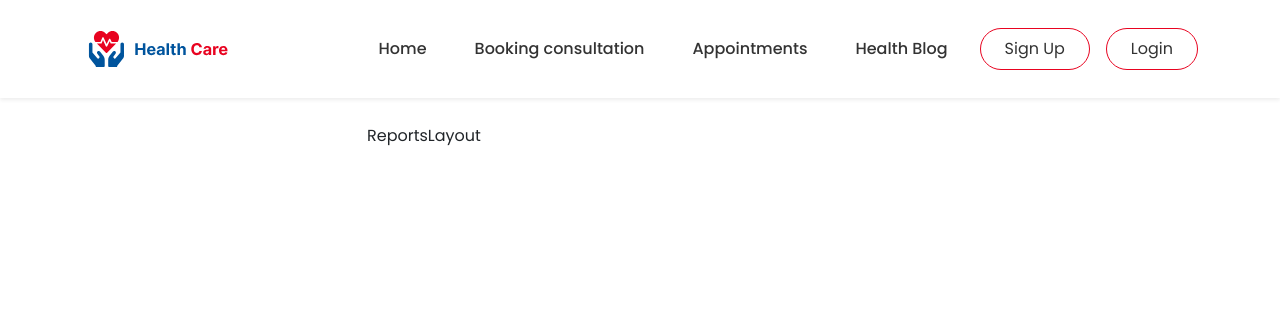
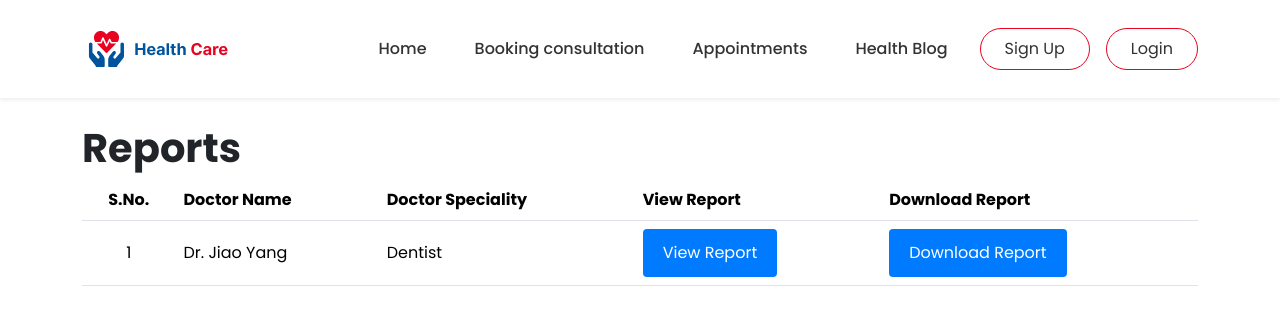
Before and after one commit to Krea132/med_appt_react, a React (Create React App) app: page /ReportsLayout in a window 1280 px wide. Shown: the top 316 px of the page. Built offline with nearby package versions, Linux system fonts and the light colour scheme.

Commit message:
[WIP] ReportsLayout

```diff
--- a/src/components/ReportsLayout/ReportsLayout.js
+++ b/src/components/ReportsLayout/ReportsLayout.js
@@ -5,11 +5,54 @@ function ReportsLayout() {
 
   return (
     <div className="container-xl h-100 pt-4">
-        <div className="row justify-content-center">
-            <div className="col-12 col-md-6">
-            ReportsLayout
-            </div>
-        </div>
+      <h1 className='h1 fw-bold'>Reports</h1>
+        <table className="table mx-auto mb-5">
+            <thead>
+            <tr>
+                <th className='text-center' scope="col">S.No.</th>
+                <th scope="col">Doctor Name</th>
+                <th scope="col">Doctor Speciality</th>
+                <th scope="col">View Report</th>
+                <th scope="col">Download Report</th>
+            </tr>
+            </thead>
+            <tbody>
+
+                <tr>
+                <td className='text-center'>1</td>
+                <td>Dr. Jiao Yang</td>
+                <td>Dentist</td>
+                <td>
+                    <button className="d-flex align-items-center" type="submit">
+                        View Report
+                    </button>
+                </td>
+                <td>
+                    <button className="d-flex align-items-center" type="submit">
+                        Download Report
+                    </button>
+                </td>
+                </tr>
+
+            {/* {appointments.map((doctor, index) => (
+                <tr key={index}>
+                <td className='text-center'>{index + 1}</td>
+                <td>{doctor.name}</td>
+                <td>{doctor.speciality}</td>
+                <td>
+                    <button className="d-flex align-items-center" type="submit">
+                        View Report
+                    </button>
+                </td>
+                <td>
+                    <button className="d-flex align-items-center" type="submit">
+                        Download Report
+                    </button>
+                </td>
+                </tr>
+            ))} */}
+            </tbody>
+        </table>
     </div>
   );
 }
```
